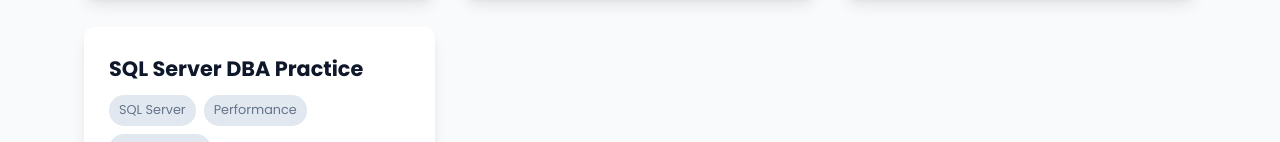
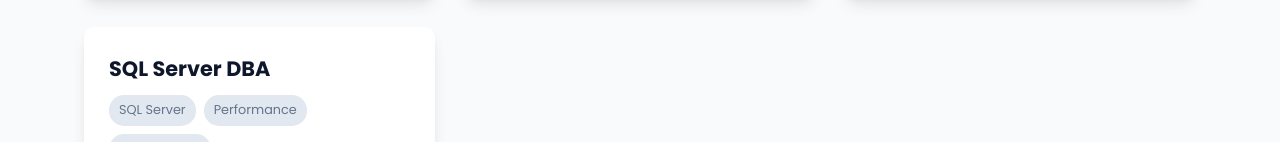
Before and after one commit to murali-krishna3570/murali-krishna, a plain HTML site: page index.html in a window 1280 px wide. Shown: the part 2237-2379 px from the top of the page. Drawn offline with Linux system fonts and the light colour scheme.

Commit message:
Update index.html

```diff
--- a/index.html
+++ b/index.html
@@ -183,7 +183,7 @@
 
                 <div class="project-card">
                     <div class="project-header">
-                        <h3>SQL Server DBA Practice</h3>
+                        <h3>SQL Server DBA</h3>
                         <div class="project-tech">
                             <span>SQL Server</span>
                             <span>Performance</span>
```
